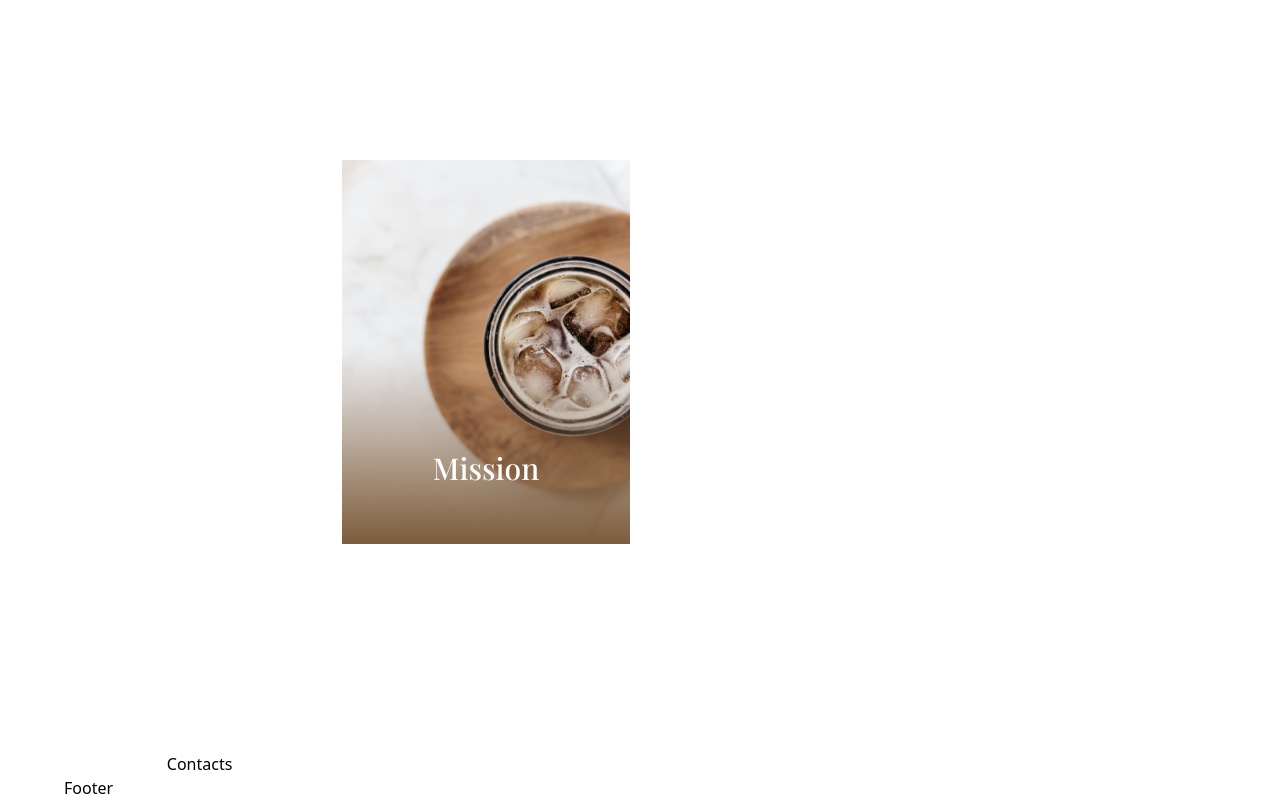
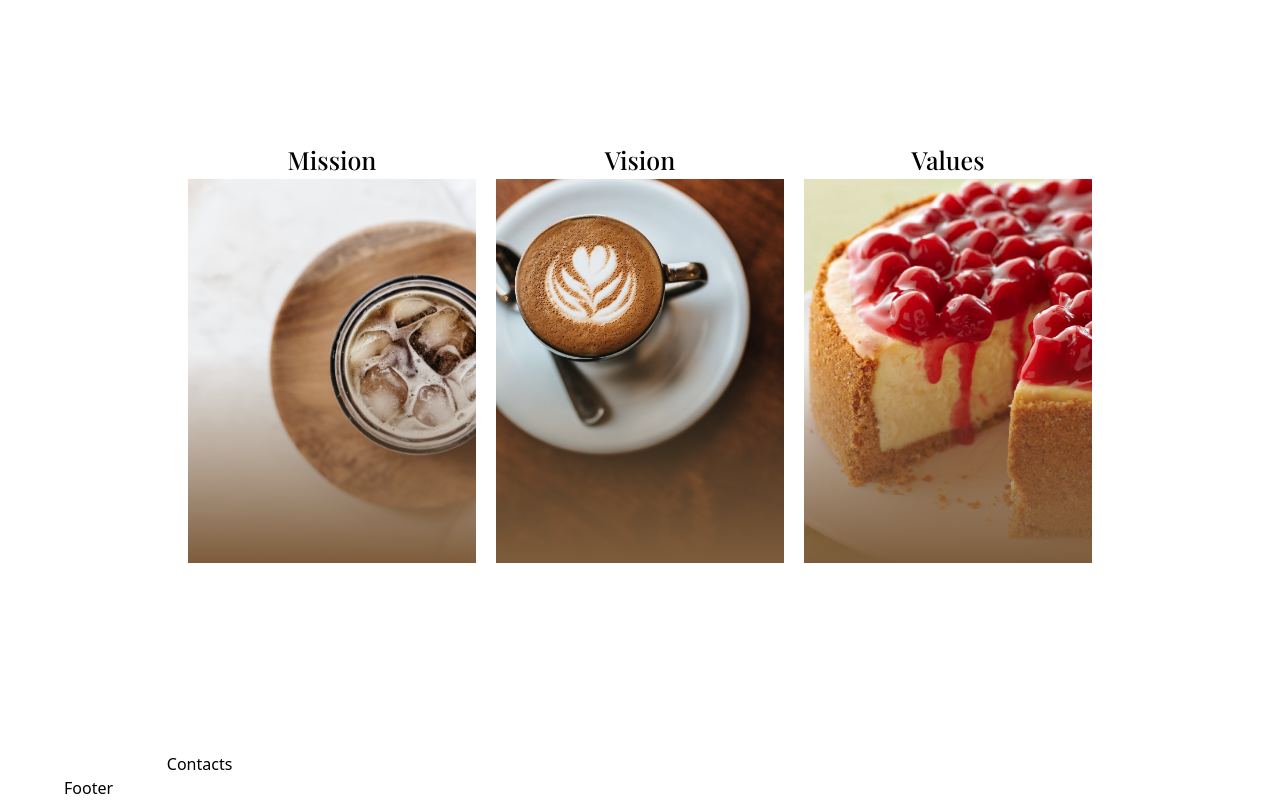
Before and after one commit to Rali-28/the_brewster, a React (Vite) app: page / in a window 1280 px wide. Shown: the part 898-1698 px from the top of the page. Built offline with nearby package versions, Linux system fonts and the light colour scheme.

Commit message:
Finalized the About us Page

```diff
--- a/src/components/AboutUs.jsx
+++ b/src/components/AboutUs.jsx
@@ -1,5 +1,4 @@
 import React from 'react'
-import { mission, vision, values } from '../assets'
 import styles from '../style'
 import { aboutUs } from '../constants'
 
@@ -11,15 +10,16 @@ const AboutUs = () => (
 
       {/* Layout */}
         <div className={`${styles.layout}`}>
+        {aboutUs.map((About) => (
 
-          {/* Section */}
-          <div className={`${styles.section}`}>
-
+          /*  Section */
+          <div key={About.key} className={`${styles.section}`}>
+          <h1 className='text-center font-primary_md text-[25px]'>{About.title}</h1>
             {/* Image Container */}
             <div className={`${styles.img_container}`}>
 
               {/* Image */}
-              <img src={mission} alt="mission" className={`${styles.img}`} />
+              <img src={About.img} alt={About.id} className={`${styles.img}`} />
 
             </div>
 
@@ -28,15 +28,18 @@ const AboutUs = () => (
             {/* Texts Container */}
             <div className={`${styles.txt_container}`}>
 
-              {/* TExts */}
-              <h1 className={`${styles.txt_h1}`}>Mission</h1>
+              {/* Texts */}
+              <h1 className={`${styles.txt_h1}`}>{About.title}</h1>
 
-              <p className={`${styles.txt_p}`}>Lorem ipsum dolor sit amet consectetur, adipisicing elit. Velit quos libero dolores consectetur excepturi, distinctio molestias? Consequuntur, maiores quisquam nesciunt dicta, nam fuga necessitatibus debitis quo blanditiis eum, harum eos.</p>
+              <p className={`${styles.txt_p}`}>{About.message}</p>
 
             </div>
 
           </div>
-          {/* End Section */}
+          /* End Section */
+        ))}
+
+
 
         </div>
       {/* End Layout */}
--- a/src/constants/index.js
+++ b/src/constants/index.js
@@ -1,4 +1,5 @@
 /* Static Texts for Rendering */
+import { mission, vision, values } from "../assets";
 
 export const navLinks = [
     {
@@ -81,5 +82,22 @@ export const menu =
 ];
 
 export const aboutUs = [
-
+    {
+        id: 'mission',
+        title: 'Mission',
+        message: 'To Promote Coffee.         ',
+        img: mission,
+    },
+    {
+        id: 'vision',
+        title: 'Vision',
+        message: 'Everyone enjoying coffee.         ',
+        img: vision,
+    },
+    {
+        id: 'values',
+        title: 'Values',
+        message: 'Uphold coffee.',
+        img: values,
+    },
 ]
--- a/src/style.js
+++ b/src/style.js
@@ -17,7 +17,7 @@ const styles =
     marginY: 'md:my-16 my-6',
 
     main: 'flex items-center justify-center min-h-screen',
-    layout: 'grid grid-cols-1 gap-5 md:grid-cols-2 lg-grid-cols-1',
+    layout: 'grid grid-cols-1 gap-5 md:grid-cols-3 lg-grid-cols-1',
     section: 'relative items-center justify-center overflow-hidden transition-shadow cursor-pointer group hover:shadow-xl hover:shadow-black/30',
     img_container: 'h-96 w-72',
     img: 'object-cover w-full h-full transition-transform duration-500 group-hover:rotate-3 group-hover:scale-125',
```
